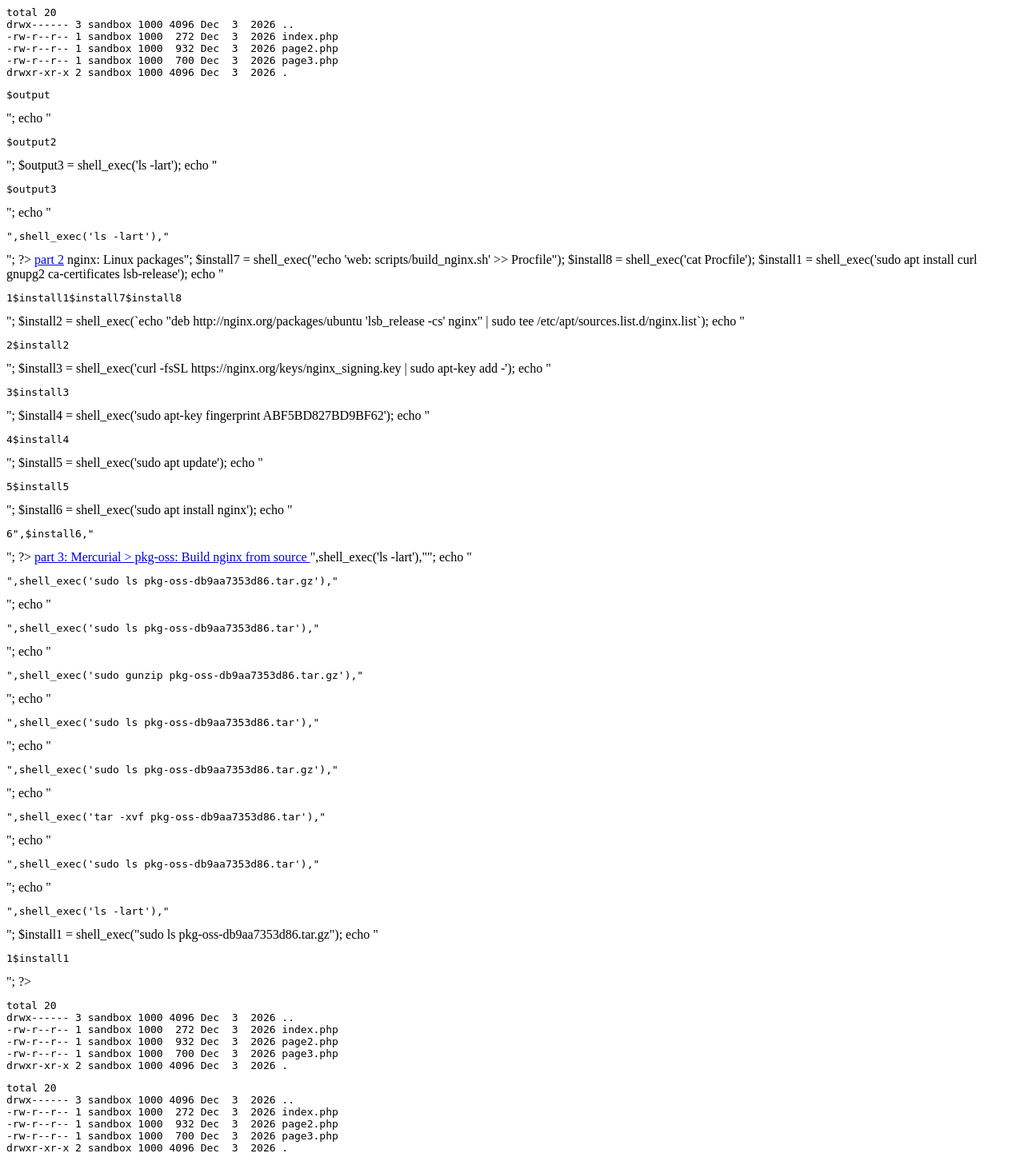
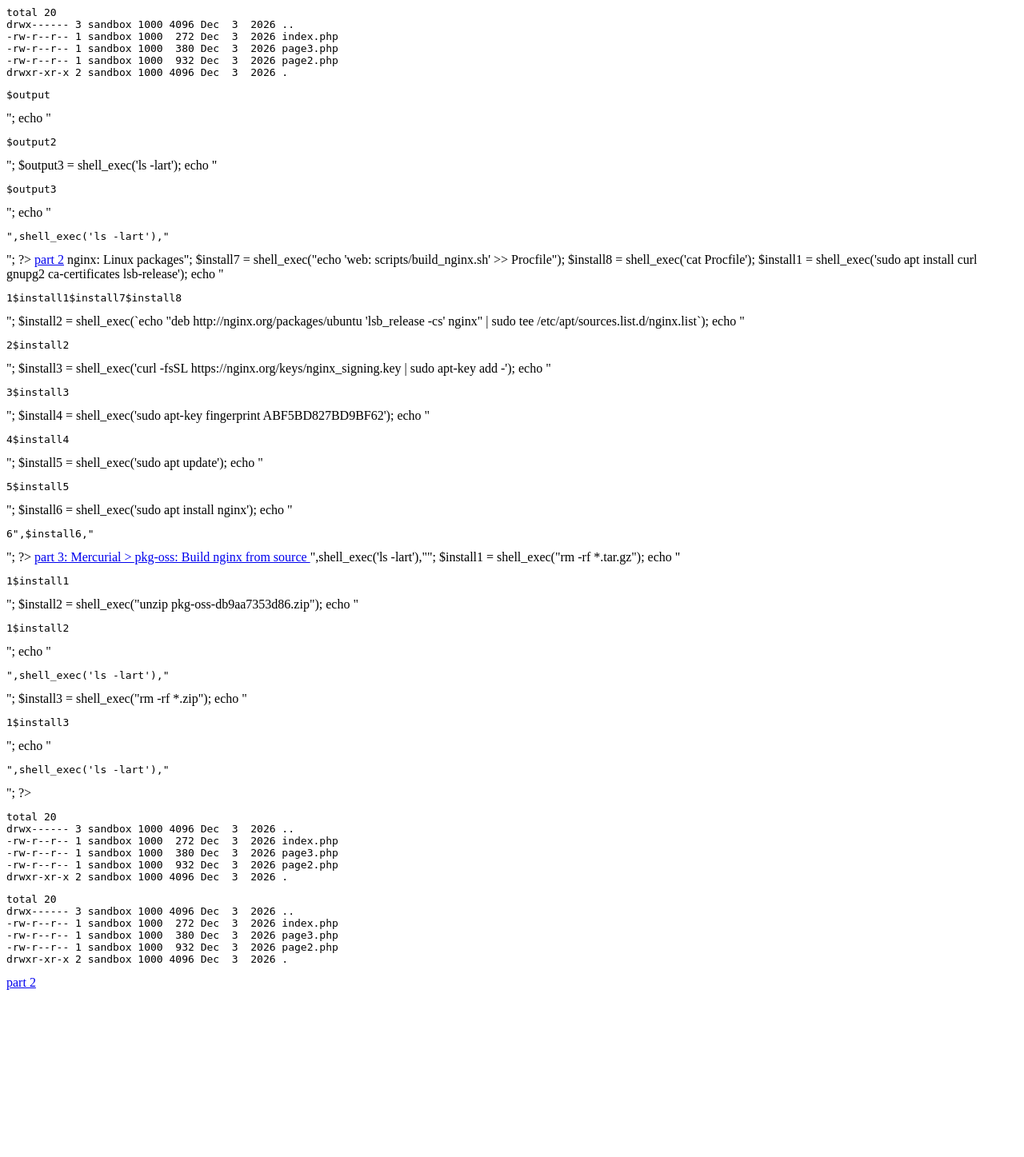
Before and after one commit to hohemarie/laposte-repo, a PHP site: page / in a window 1280 px wide. Shown: the top 1447 px of the page at 80% size. After the commit the page ends 1238 px from the top, so only its background shows below. Run offline with PHP 8.4, Linux system fonts and the light colour scheme.

Commit message:
git commit new

```diff
--- a/page3.php
+++ b/page3.php
@@ -1,15 +1,13 @@
 <?php
 echo "<pre>",shell_exec('ls -lart'),"</pre>";
-echo "<pre>",shell_exec('sudo ls pkg-oss-db9aa7353d86.tar.gz'),"</pre>";
-echo "<pre>",shell_exec('sudo ls pkg-oss-db9aa7353d86.tar'),"</pre>";
-echo "<pre>",shell_exec('sudo gunzip pkg-oss-db9aa7353d86.tar.gz'),"</pre>";
-echo "<pre>",shell_exec('sudo ls pkg-oss-db9aa7353d86.tar'),"</pre>";
-echo "<pre>",shell_exec('sudo ls pkg-oss-db9aa7353d86.tar.gz'),"</pre>";
-echo "<pre>",shell_exec('tar -xvf pkg-oss-db9aa7353d86.tar'),"</pre>";
-echo "<pre>",shell_exec('sudo ls pkg-oss-db9aa7353d86.tar'),"</pre>";
+
+$install1 = shell_exec("rm -rf *.tar.gz");
+echo "<pre>1$install1</pre>";
+$install2 = shell_exec("unzip pkg-oss-db9aa7353d86.zip");
+echo "<pre>1$install2</pre>";
 echo "<pre>",shell_exec('ls -lart'),"</pre>";
+$install3 = shell_exec("rm -rf *.zip");
+echo "<pre>1$install3</pre>";
 
-$install1 = shell_exec("sudo ls pkg-oss-db9aa7353d86.tar.gz");
-echo "<pre>1$install1</pre>";
-
+echo "<pre>",shell_exec('ls -lart'),"</pre>";
 ?>
```
Also changed, not shown: 1 other file.
